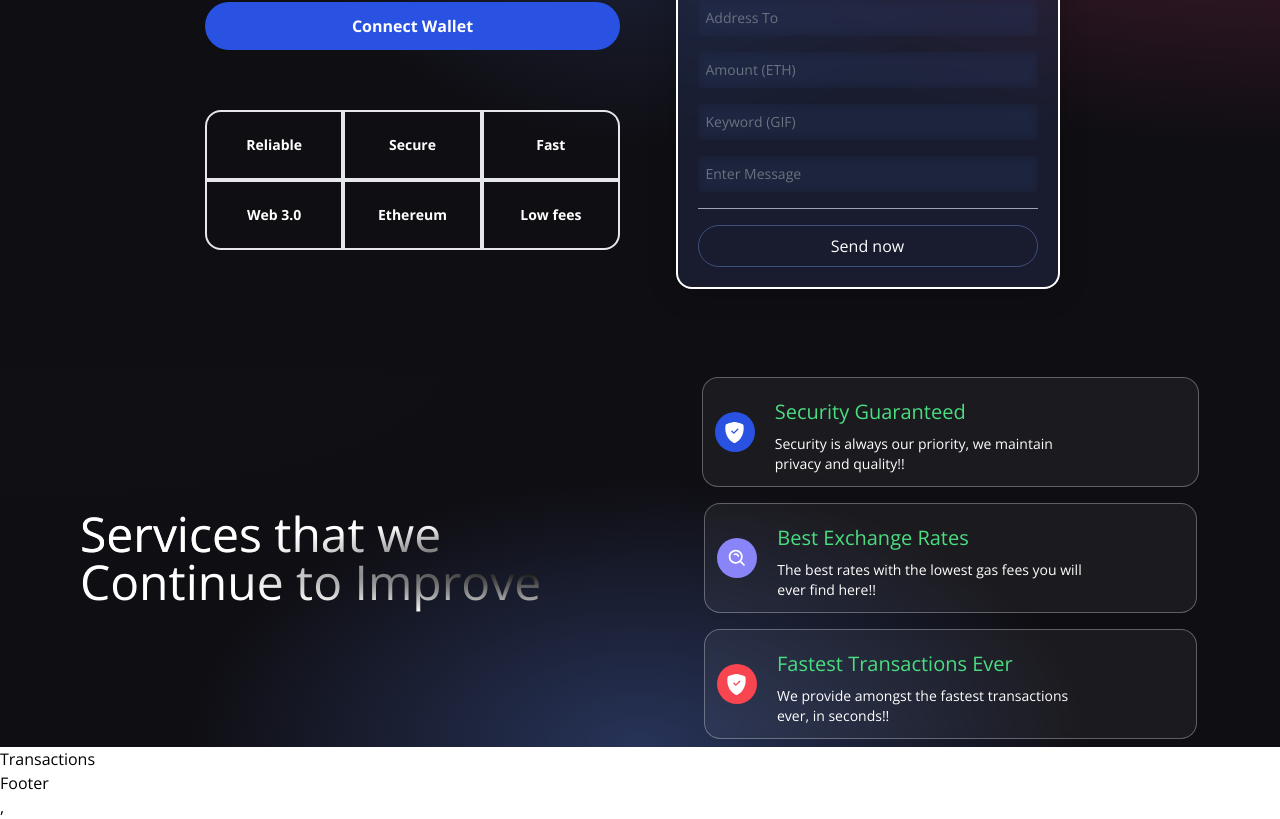
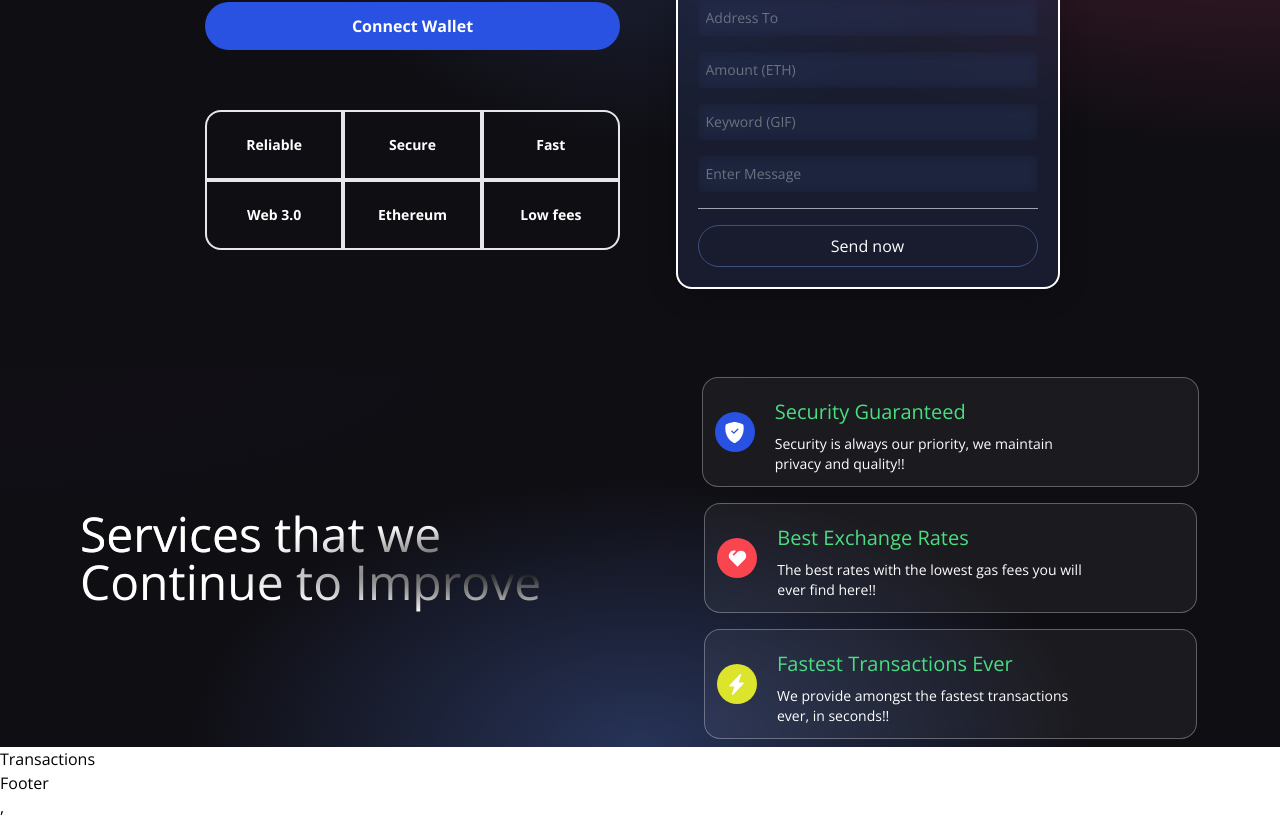
Before and after one commit to chandran-jr/Krypt, a React (Vite) app in the folder client/: page / in a window 1280 px wide. Shown: the part 390-1209 px from the top of the page. Built offline with nearby package versions, Linux system fonts and the light colour scheme.

Commit message:
Add files via upload

```diff
--- a/client/src/components/Services.jsx
+++ b/client/src/components/Services.jsx
@@ -1,6 +1,7 @@
 import {BsShieldFillCheck} from 'react-icons/bs';
 import {BiSearchAlt} from 'react-icons/bi';
 import {RiHeart2Fill} from 'react-icons/ri';
+import {BsFillLightningChargeFill} from 'react-icons/bs';
 
 const ServiceCard = ({color,title,icon,subTitle}) => (
 <div className="flex flex-row justify-start items-center white-glassmorphism p-3 m-2 cursor-pointer hover:shadow-xl">
@@ -31,15 +32,15 @@ const Services = () => {
                     subTitle="Security is always our priority, we maintain privacy and quality!!"
                 />
                 <ServiceCard
-                    color="bg-[#8984F8]"
+                    color="bg-[#F84550]"
                     title="Best Exchange Rates"
-                    icon={<BiSearchAlt fontSize={21} className="text-white"/>}
+                    icon={<RiHeart2Fill fontSize={21} className="text-white"/>}
                     subTitle="The best rates with the lowest gas fees you will ever find here!!"
                 />
                 <ServiceCard
-                    color="bg-[#F84550]"
+                    color="bg-[#DCE42B]"
                     title="Fastest Transactions Ever"
-                    icon={<BsShieldFillCheck fontSize={21} className="text-white"/>}
+                    icon={<BsFillLightningChargeFill fontSize={21} className="text-white"/>}
                     subTitle="We provide amongst the fastest transactions ever, in seconds!!"
                 />
             </div>
```
